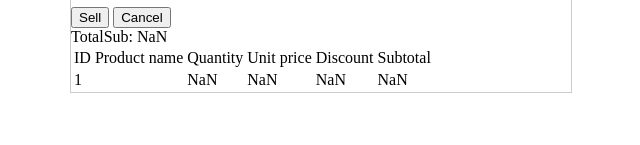
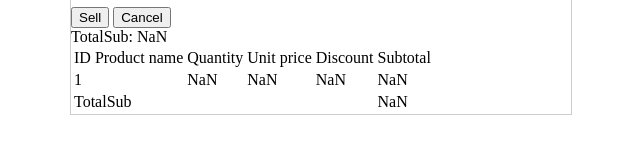
Before and after one commit to quanhvpd00567/mentor_html_js, a plain HTML site: page index.html in a window 1280 px wide. Both pictures are taken after a click on the button "Sell". Shown: the part 193-338 px from the top of the page, without its empty margins (319-959 px from the left). Drawn offline with Linux system fonts and the light colour scheme.

Commit message:
update subtotal

```diff
--- a/index.html
+++ b/index.html
@@ -98,10 +98,19 @@
             html += "<td>" + itemProduct.discount + "</td>"
             html += "<td>" + itemProduct.sub + "</td>"
             html += "</tr>"
-
             // Caculator subtotal
             totalSub += itemProduct.sub
+
+            if(i == productList.length -1 ) {
+                html += "<tr>"
+                html += "<td colspan='5 style='floast: right'> TotalSub </td>"
+                html += "<td>" + totalSub + "</td>"
+                html += "</tr>"
+            }
         }
+
+
+
         document.getElementById('totalSub').innerHTML = totalSub
         // Append list product show on page
         up.innerHTML = html
```
